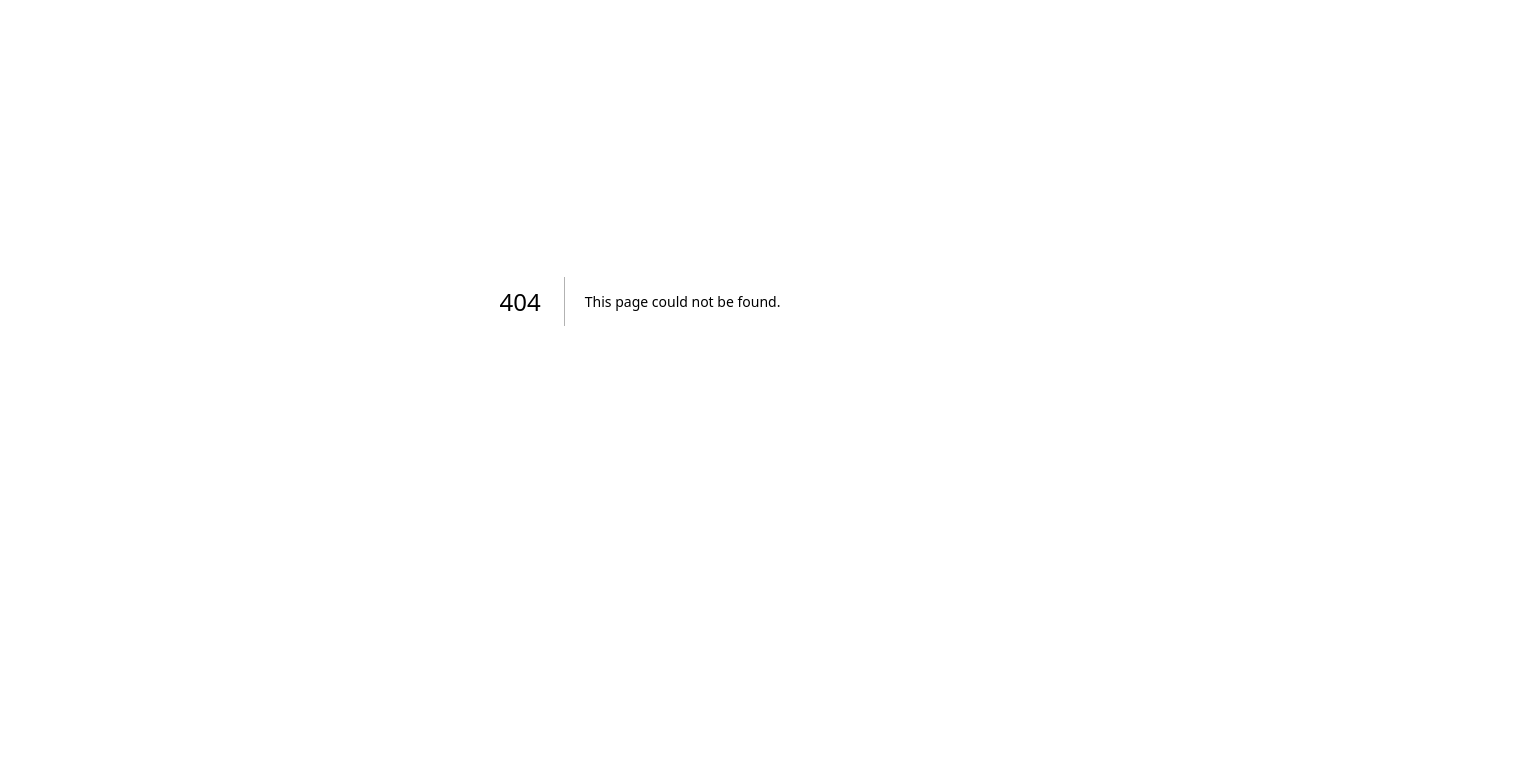
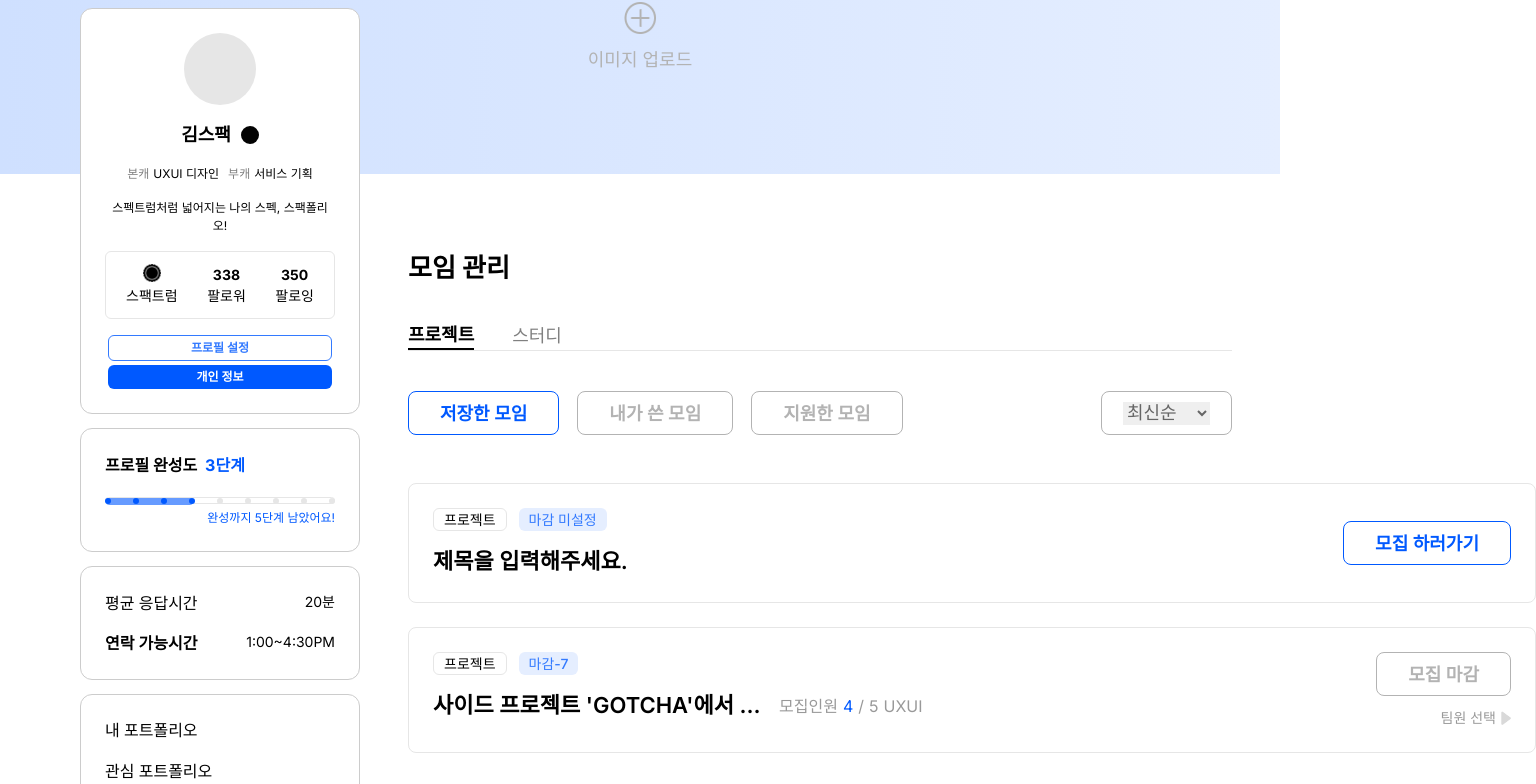
Before and after one commit to 9weeks-app-web/Team-4, a Next.js app: page /mypage/gathering in a window 1280 px wide. Before the commit this address had no page. Shown: the part 195-979 px from the top of the page, 1536 px wide, since content can reach past the window. Before the commit the page ends 896 px from the top, so only its background shows below. Built offline with nearby package versions, Linux system fonts and the light colour scheme.

Commit message:
Feat: 모임 관리 페이지 퍼블리싱

```diff
--- /dev/null
+++ b/src/app/mypage/gathering/(components)/card/GatheringCard.tsx
@@ -0,0 +1,58 @@
+import BasicButton from "@/app/mypage/(components)/button/BasicButton"
+import polygonIcon from "/public/images/mypage/polygon_icon.png"
+import Image from "next/image"
+
+const GatheringCard = () => {
+    return (
+        <>
+            <div className="min-w-[1128px] bg-neutral-0 rounded-[8px] border-[1px] border-neutral-10 px-[24px] py-[24px]">
+                <div className="flex">
+                    <div className="flex flex-col gap-y-[14px]">
+                        <div className="flex gap-x-[12px]">
+                            <button className='px-[10px] rounded-[6px] border-[1px] border-neutral-10 text-[14px] font-medium'>프로젝트</button>
+                            <button className='px-[10px] rounded-[6px] bg-primary-10 text-[14px] text-primary-80 font-medium'>마감 미설정</button>
+                        </div>
+                        <div className="font-semibold text-[22px]">
+                            제목을 입력해주세요.
+                        </div>
+                    </div>
+                    <div className="ml-auto my-auto">
+                        <BasicButton color="blue" content="모집 하러가기" />
+                    </div>
+                </div>
+            </div>
+            <div className="min-w-[1128px] bg-neutral-0 rounded-[8px] border-[1px] border-neutral-10 px-[24px] py-[24px]">
+                <div className="flex">
+                    <div className="flex flex-col gap-y-[14px]">
+                        <div className="flex gap-x-[12px]">
+                            <button className='px-[10px] rounded-[6px] border-[1px] border-neutral-10 text-[14px] font-medium'>프로젝트</button>
+                            <button className='px-[10px] rounded-[6px] bg-primary-10 text-[14px] text-primary-80 font-medium'>마감-7</button>
+                        </div>
+                        <div className="flex gap-x-[12px] items-center">
+                            <div className="w-[334px] truncate break-all font-semibold text-[22px]">
+                                사이드 프로젝트 'GOTCHA'에서 함께 하실 디자이너를 모집합니다!
+                            </div>
+                            <div className="text-neutral-40 flex gap-x-[5px] ">
+                                모집인원
+                                <span className="text-primary-100">4</span>/<span>5</span>
+                                <span>UXUI</span>
+                            </div>
+                        </div>
+                    </div>
+                    <div className="ml-auto my-auto">
+                        <div>
+                            <BasicButton color="gray" content="모집 마감" />
+                        </div>
+                        <div className="flex items-center justify-end pt-[11px] gap-x-[5px]">
+                            <div className="text-neutral-40 text-[14px]">팀원 선택</div>
+                            <Image src={polygonIcon} className="h-[14px] w-[10px]" />
+                        </div>
+
+                    </div>
+                </div>
+            </div >
+        </>
+    )
+}
+
+export default GatheringCard
--- /dev/null
+++ b/src/app/mypage/gathering/(components)/page.tsx
@@ -0,0 +1,31 @@
+'use client';
+import ProjectSection from "./section/ProjectSection";
+import StudySection from "./section/StudySection";
+import TabComponent from "../../(components)/button/TabButton";
+import LargeHead from "../../(components)/head/LargeHead";
+
+const GatheringPage = () => {
+    const data = [
+        {
+            id: 0,
+            title: "프로젝트",
+            section: <ProjectSection />
+        },
+        {
+            id: 1,
+            title: "스터디",
+            section: <StudySection />
+        },
+    ];
+
+    return (
+        <div className="max-w-[1152px]">
+            <div className="pb-[34px]">
+                <LargeHead content="모임 관리" />
+            </div>
+            <TabComponent data={data} />
+        </div>
+    )
+}
+
+export default GatheringPage
--- /dev/null
+++ b/src/app/mypage/gathering/(components)/section/ProjectSection.tsx
@@ -0,0 +1,24 @@
+import BasicButton from "@/app/mypage/(components)/button/BasicButton"
+import GatheringCard from "../card/GatheringCard"
+import SelectBoxButton from "@/app/mypage/(components)/button/SelectBoxButton"
+const ProjectSection = () => {
+    return (
+        <>
+            <div className="flex items-center justify-between pt-4">
+                <div className="flex space-x-[18px]">
+                    <BasicButton color="blue" content="저장한 모임" />
+                    <BasicButton color="gray" content="내가 쓴 모임" />
+                    <BasicButton color="gray" content="지원한 모임" />
+                </div>
+                <div className="flex justify-end space-x-4 py-[24px]">
+                    <SelectBoxButton options={['최신순', '오래된순', '인기순']} />
+                </div>
+            </div>
+            <div className="mt-6 grid gap-6">
+                <GatheringCard />
+            </div>
+        </>
+    )
+}
+
+export default ProjectSection
--- /dev/null
+++ b/src/app/mypage/gathering/(components)/section/StudySection.tsx
@@ -0,0 +1,30 @@
+import BasicButton from "@/app/mypage/(components)/button/BasicButton"
+import GatheringCard from "../card/GatheringCard"
+import SelectBoxButton from "@/app/mypage/(components)/button/SelectBoxButton"
+const StudySection = () => {
+    return (
+        <>
+            <div className="flex items-center justify-between pt-4">
+                <div className="flex space-x-[18px]">
+                    <BasicButton color="gray" content="저장한 모임" />
+                    <BasicButton color="gray" content="내가 쓴 모임" />
+                    <BasicButton color="blue" content="지원한 모임" />
+                </div>
+                <div className="flex justify-end space-x-4 py-[24px]">
+                    <SelectBoxButton options={['최신순', '오래된순', '인기순']} />
+                </div>
+            </div>
+            <div className="mt-6 grid gap-6">
+                <GatheringCard />
+                <GatheringCard />
+                <GatheringCard />
+                <GatheringCard />
+                <GatheringCard />
+                <GatheringCard />
+                <GatheringCard />
+            </div>
+        </>
+    )
+}
+
+export default StudySection
```
Also changed, not shown: public/images/mypage/polygon_icon.png (added).
